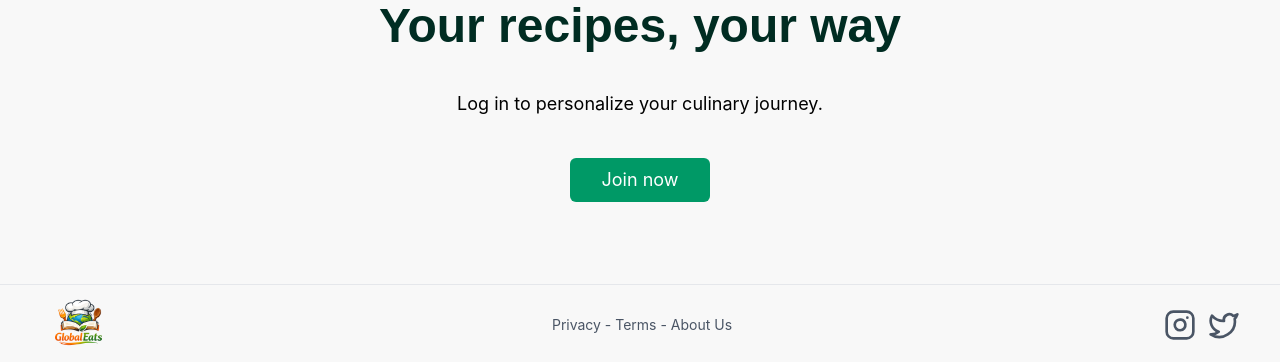
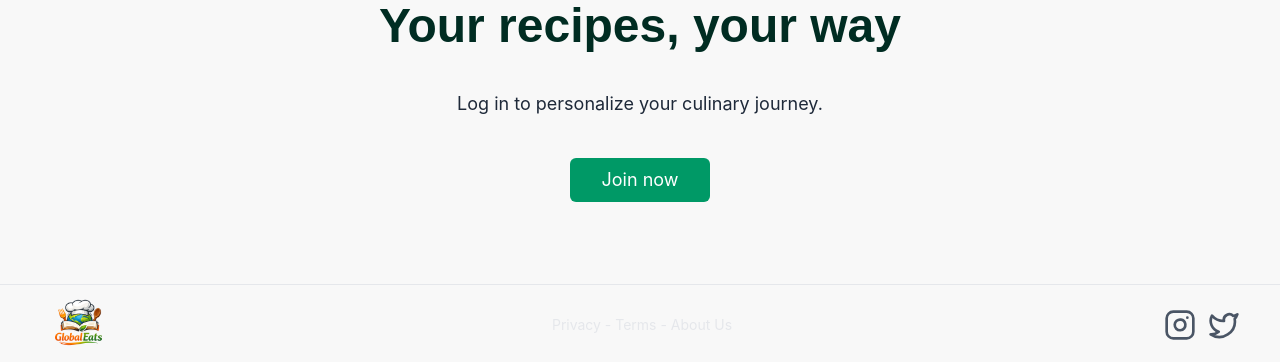
Before and after one commit to RaulSoriaUlibarri/Cookbook, a Next.js app: page / in a window 1280 px wide. Shown: the part 3766-4128 px from the top of the page. Built offline with nearby package versions, Linux system fonts and the light colour scheme; no server answers; a web font is replaced by a local one; what @radix-ui/themes would draw is missing.

Commit message:
style(footer): update color palette

```diff
--- a/src/components/UI/Footer.tsx
+++ b/src/components/UI/Footer.tsx
@@ -7,15 +7,18 @@ const Footer = () => {
   return (
     <footer>
       <div className="h-[384px] flex flex-col justify-center text-center ">
-        <h3 className="text-3xl md:text-5xl text-emerald-950 font-lexend font-bold py-5 dark:text-white">
+        <h3 className="text-3xl md:text-5xl text-emerald-950 font-lexend font-bold py-5 dark:text-gray-400">
           Your recipes, your way
         </h3>
-        <p className="text-lg py-5 mb-5">
+        <p className="text-lg py-5 mb-5 text-gray-800 dark:text-gray-200">
           Log in to personalize your culinary journey.
         </p>
-        <button className="w-fit mx-auto text-lg leading-7 text-white bg-emerald-600 rounded-md py-2 px-8 hover:bg-emerald-700 hover:cursor-pointer">
+        <a
+          href="/auth/login"
+          className="w-fit mx-auto text-lg leading-7 text-white bg-emerald-600 rounded-md py-2 px-8 hover:bg-emerald-700 hover:cursor-pointer dark:bg-orange-500 dark:hover:bg-orange-400"
+        >
           Join now
-        </button>
+        </a>
       </div>
       <div className="w-full h-auto px-10 border-t border-t-gray-200 dark:border-none">
         <div className="flex justify-between text-center items-center">
@@ -26,12 +29,12 @@ const Footer = () => {
               alt="Logo"
             />
           </Link>
-          <div className="flex justify-center text-gray-600 text-sm dark:text-white">
+          <div className="flex justify-center text-gray-200 text-sm dark:text-white">
             Privacy - Terms - About Us
           </div>
           <div className="flex items-center gap-3">
-            <Instagram className="h-8 w-8 text-gray-600 hover:text-emerald-600 transition-colors dark:text-white" />
-            <Twitter className="h-8 w-8 text-gray-600 hover:text-emerald-600 transition-colors dark:text-white" />
+            <Instagram className="h-8 w-8 text-gray-600 hover:cursor-pointer hover:text-emerald-600 transition-colors dark:text-orange-600 dark:hover:text-orange-400" />
+            <Twitter className="h-8 w-8 text-gray-600 hover:cursor-pointer hover:text-emerald-600 transition-colors dark:text-orange-600 dark:hover:text-orange-400" />
           </div>
         </div>
       </div>
```
